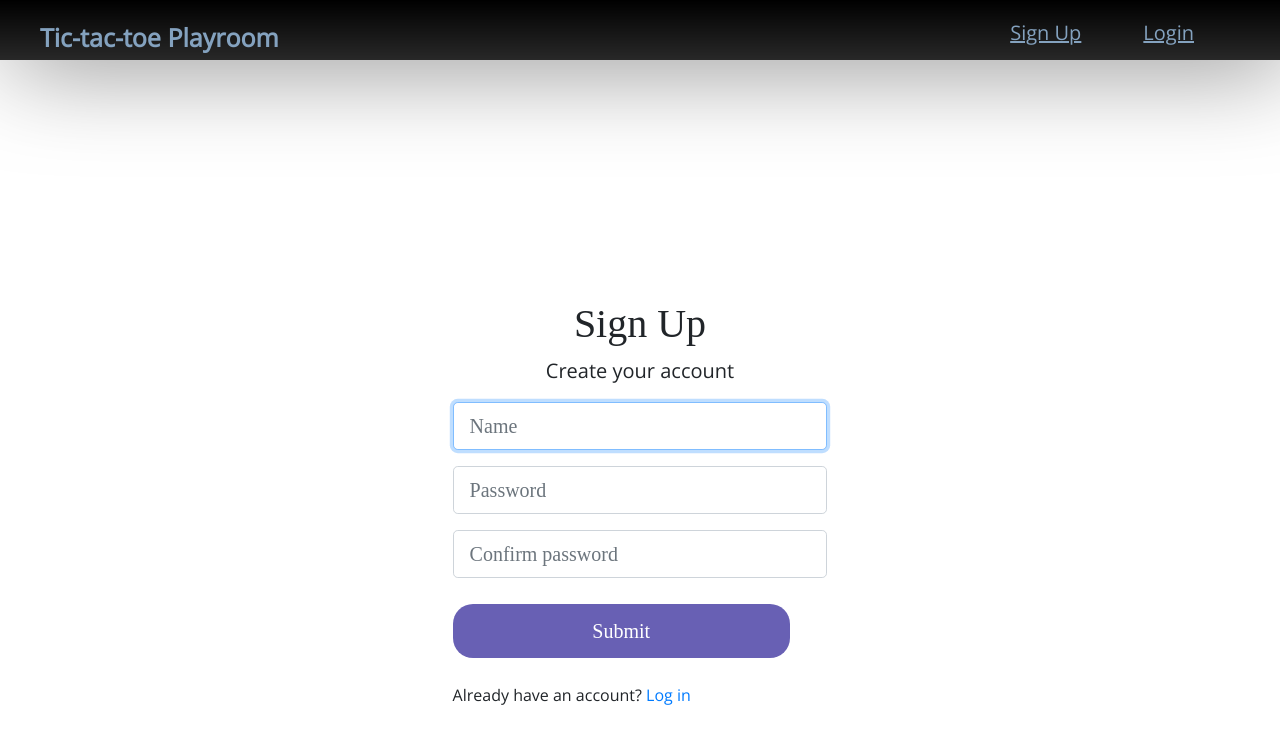
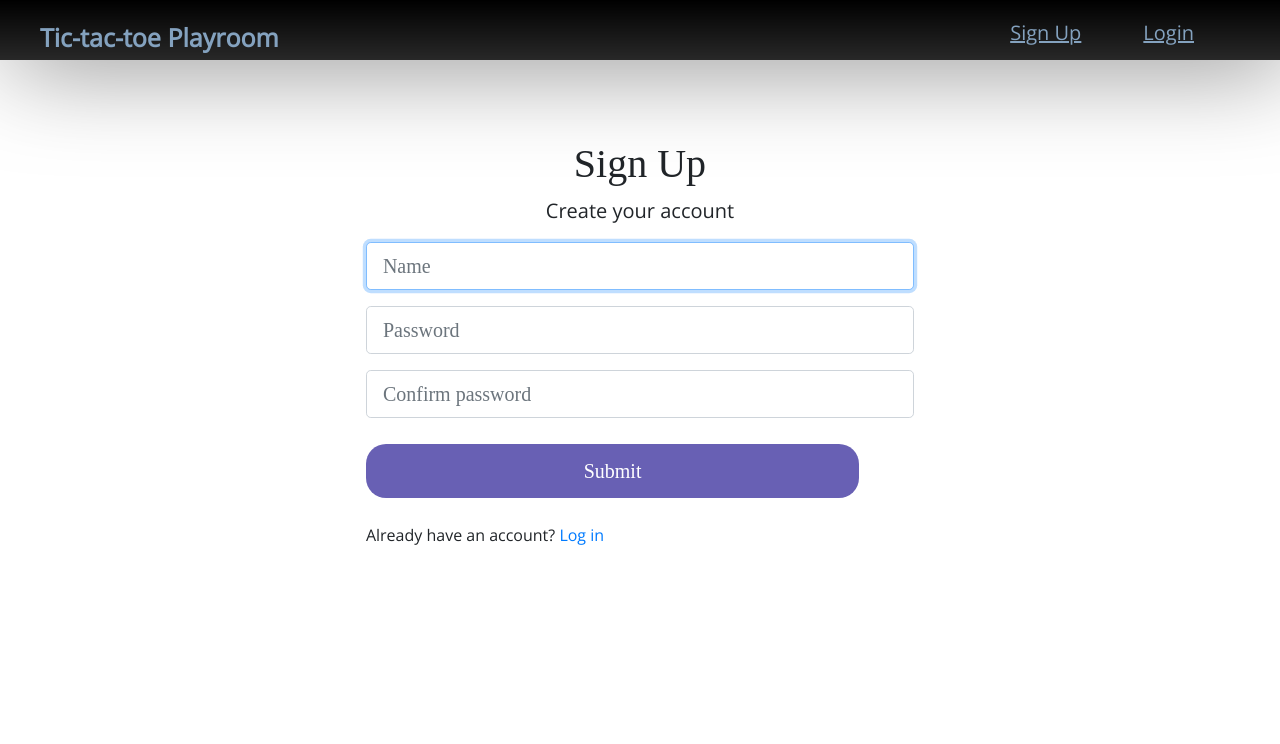
Before and after one commit to TiborVlasics/playroom, a React (Create React App) app in the folder client/: page /register in a window 1280 px wide. Shown: the top 744 px of the page. Built offline with nearby package versions, Linux system fonts and the light colour scheme; a web font is replaced by a local one.

Commit message:
Delete app marign

```diff
--- a/client/src/style/App.css
+++ b/client/src/style/App.css
@@ -1,3 +1,3 @@
 .App {
-  margin: 200px;
+  margin: 0 auto;
 }
--- a/client/src/style/games.css
+++ b/client/src/style/games.css
@@ -1,6 +1,7 @@
 .games {
   width: 500px;
   margin: 0 auto;
+  margin-top: 0;
 }
 
 .cards {
```
